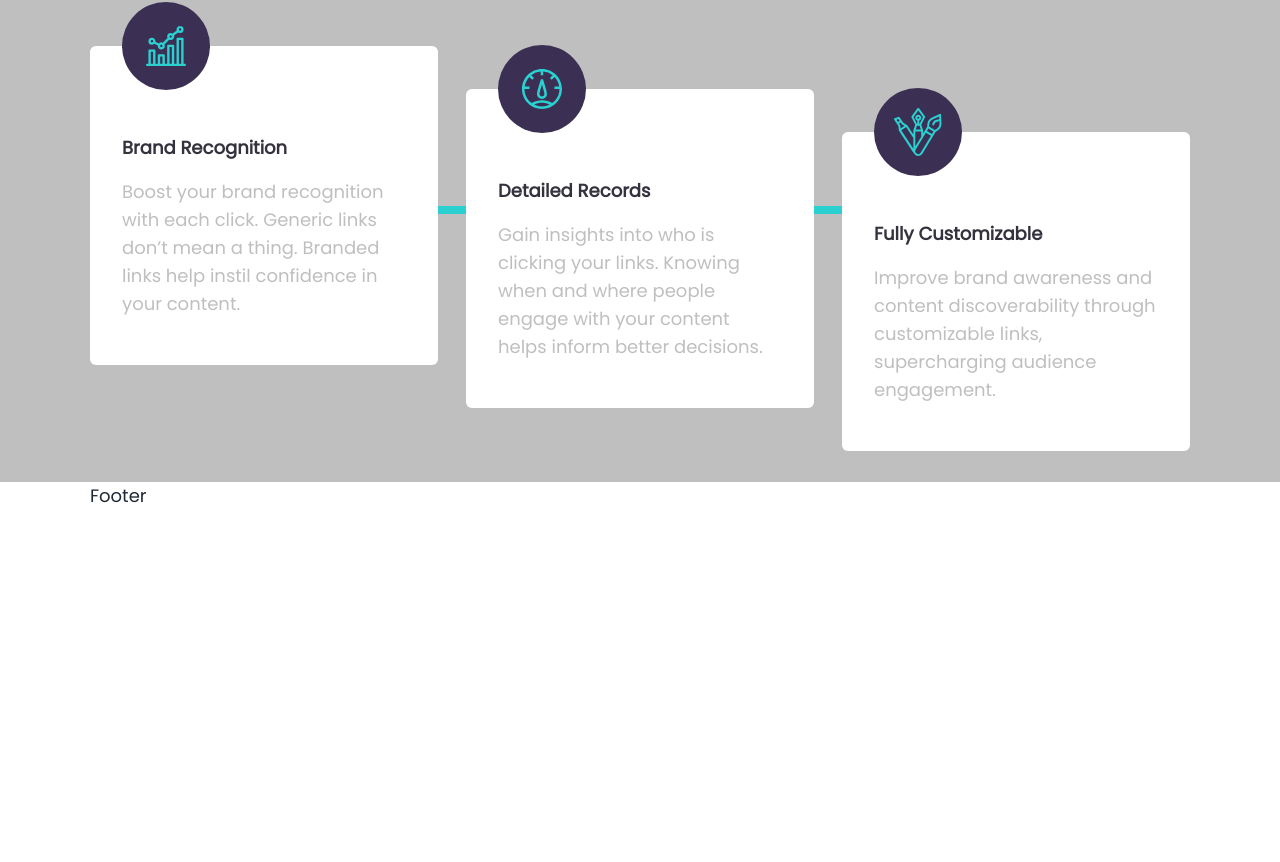
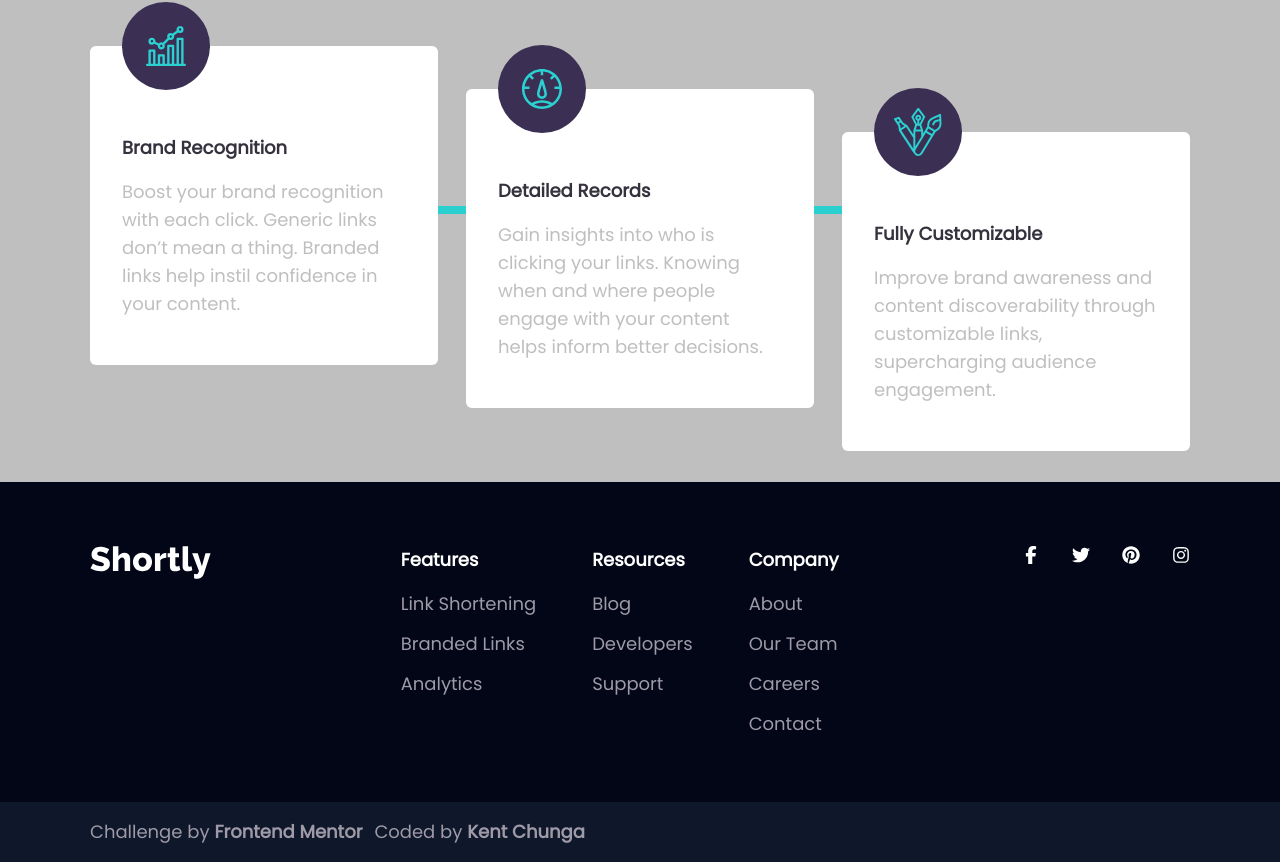
Before and after one commit to KentChunga/url-shortener, a React (Vite) app: page / in a window 1280 px wide. Shown: the part 1223-2085 px from the top of the page. Before the commit the page ends 1733 px from the top, so only its background shows below. Built offline with nearby package versions, Linux system fonts and the light colour scheme; no server answers.

Commit message:
create  footer

```diff
--- a/src/components/Footer/Footer.jsx
+++ b/src/components/Footer/Footer.jsx
@@ -1,7 +1,27 @@
+import { Link } from "react-router-dom";
+import Nav from "./Nav";
+import Social from "./Social";
+import Attribution from "./Attribution";
+
 const Footer = () => {
   return (
-    <footer className="w-full max-w-[1440px] md:w-[1100px] mx-auto">
-      Footer
+    <footer className="relative w-full bg-slate-950">
+      <div className="mx-auto w-[90%] max-w-[1440px] py-16 lg:w-[1100px]">
+        <div className="flex flex-col items-center justify-between md:items-start lg:flex-row">
+          <div className="relative  mb-11 lg:mb-0 lg:w-1/3">
+            <Link>
+              <img src="/logo.svg" alt="Shortly logo" className="block" />
+            </Link>
+          </div>
+
+          <div className="relative mb-11 w-full flex-grow lg:mb-0 lg:w-2/3">
+            <Nav />
+          </div>
+
+          <Social />
+        </div>
+      </div>
+      <Attribution />
     </footer>
   );
 };
--- /dev/null
+++ b/src/components/Footer/Item.jsx
@@ -0,0 +1,11 @@
+/* eslint-disable react/prop-types */
+const Item = ({ title, children }) => {
+  return (
+    <ul className="flex flex-col text-center md:text-left">
+      <h3 className="mb-4 font-bold text-white">{title}</h3>
+      <div>{children}</div>
+    </ul>
+  );
+};
+
+export default Item;
--- /dev/null
+++ b/src/components/Footer/List.jsx
@@ -0,0 +1,11 @@
+/* eslint-disable react/prop-types */
+import { Link } from "react-router-dom";
+const List = ({ title }) => {
+  return (
+    <li className="pb-3 font-medium text-grayishViolet transition-all duration-300 ease-in-out last-of-type:pb-0 hover:text-cyan">
+      <Link>{title}</Link>
+    </li>
+  );
+};
+
+export default List;
--- /dev/null
+++ b/src/components/Footer/Nav.jsx
@@ -0,0 +1,43 @@
+import Item from "./Item";
+import List from "./List";
+
+const Nav = () => {
+  const items = [
+    {
+      title: "Features",
+      hrefs: [
+        { title: "Link Shortening" },
+        { title: "Branded Links" },
+        { title: "Analytics" },
+      ],
+    },
+    {
+      title: " Resources",
+      hrefs: [{ title: "Blog" }, { title: "Developers" }, { title: "Support" }],
+    },
+
+    {
+      title: "Company",
+      hrefs: [
+        { title: "About" },
+        { title: "Our Team" },
+        { title: "Careers" },
+        { title: "Contact" },
+      ],
+    },
+  ];
+
+  return (
+    <nav className="item flex flex-col items-center gap-12 md:flex-row md:items-start md:justify-between lg:justify-normal lg:gap-14">
+      {items.map((item, index) => (
+        <Item key={index} title={item.title}>
+          {item.hrefs.map((href, index) => (
+            <List key={index} title={href.title} />
+          ))}
+        </Item>
+      ))}
+    </nav>
+  );
+};
+
+export default Nav;
--- /dev/null
+++ b/src/components/Footer/Social.jsx
@@ -0,0 +1,37 @@
+import {
+  FaFacebookF,
+  FaInstagram,
+  FaTwitter,
+  FaPinterest,
+} from "react-icons/fa6";
+import { Link } from "react-router-dom";
+
+const Social = () => {
+  return (
+    <ul className=" flex flex-row gap-8  text-white">
+      <li className="text-white transition-all duration-300 ease-in-out hover:text-cyan">
+        <Link>
+          <FaFacebookF />
+        </Link>
+      </li>
+      <li className="text-white transition-all duration-300 ease-in-out hover:text-cyan">
+        <Link>
+          <FaTwitter />
+        </Link>
+      </li>
+
+      <li className="text-white transition-all duration-300 ease-in-out hover:text-cyan">
+        <Link>
+          <FaPinterest />
+        </Link>
+      </li>
+      <li className="text-white transition-all duration-300 ease-in-out hover:text-cyan">
+        <Link>
+          <FaInstagram />
+        </Link>
+      </li>
+    </ul>
+  );
+};
+
+export default Social;
```
